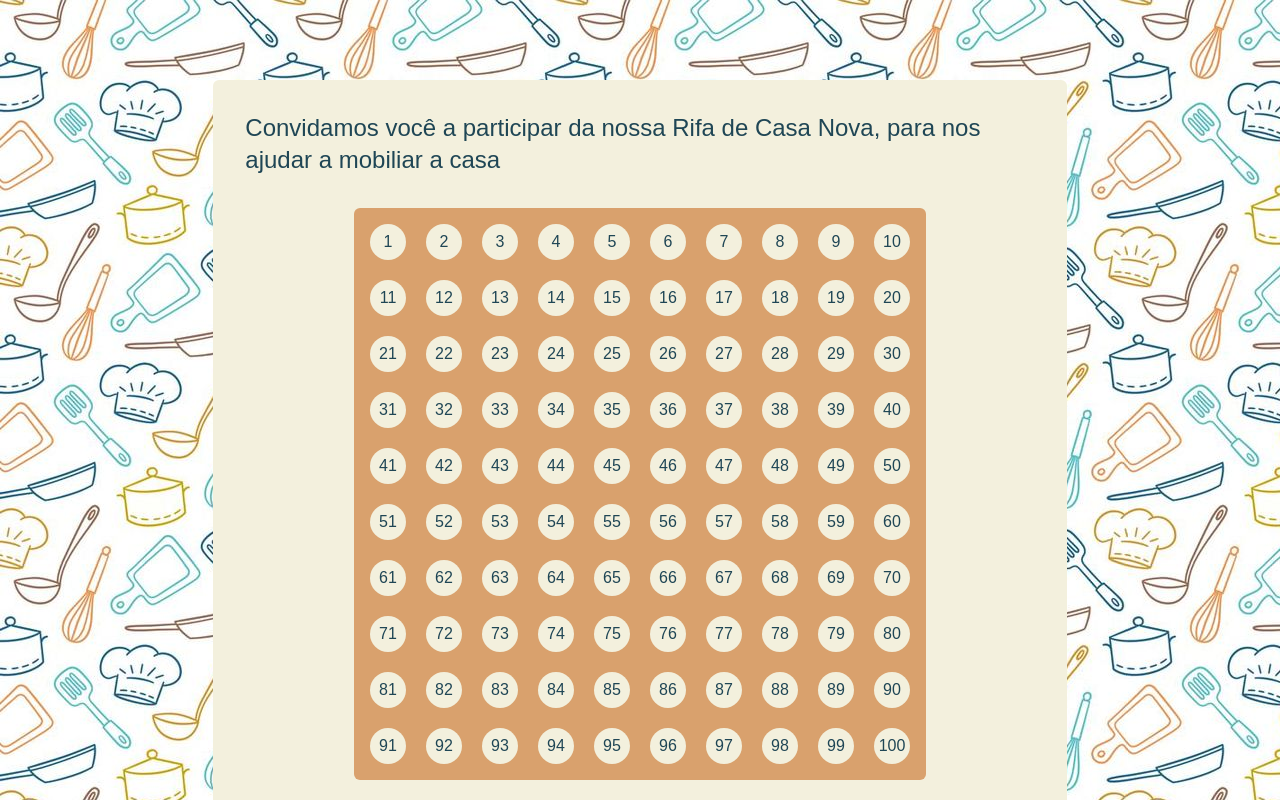
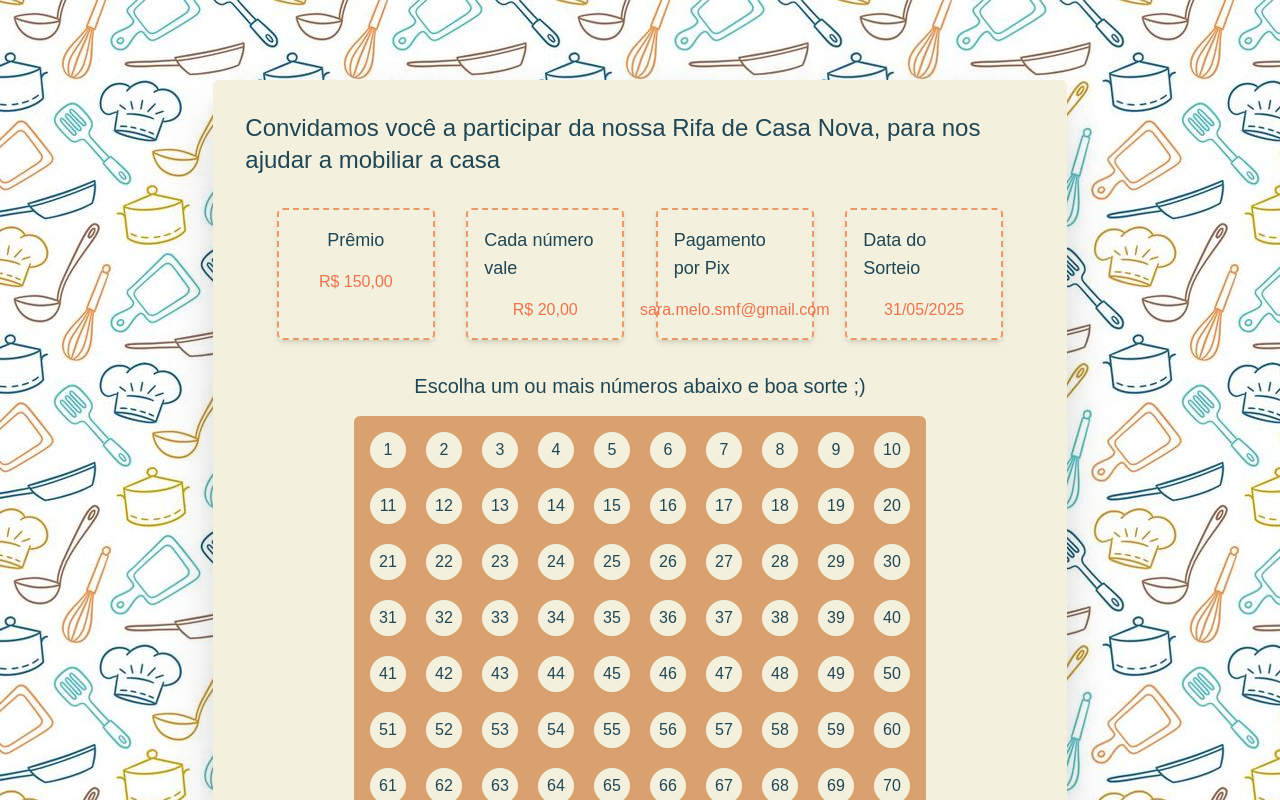
Before and after one commit to Sara-MF/rifa-casa, a Next.js app: page / in a window 1280 px wide. Shown: the top 800 px of the page. Built offline with nearby package versions, Linux system fonts and the light colour scheme; a web font is replaced by a local one.

Commit message:
feat: criando info cards

```diff
--- a/src/app/page.tsx
+++ b/src/app/page.tsx
@@ -2,13 +2,26 @@
 
 import Card from "@/components/Card";
 import Raffle from "@/components/Raffle";
+import Info from "@/components/Info";
 
 export default function Home() {
 
   return (
-    <Card className="bg-cream flex flex-col justify-center items-center m-auto md:w-8/12 h-fit p-8 my-20">
+    <Card className="bg-cream flex flex-col justify-center items-center m-auto md:w-8/12 h-fit p-8 my-20 shadow-2xl">
+
         <h1 className="text-navy-blue text-2xl font-medium mb-8">Convidamos você a participar da nossa Rifa de Casa Nova, para nos ajudar a mobiliar a casa</h1>
+        <div className="w-full flex flex-col md:flex-row justify-evenly">
+          <Info title="Prêmio" content="R$ 150,00" />
+          <Info title="Cada número vale" content="R$ 20,00" />
+          <Info title="Pagamento por Pix" content="sara.melo.smf@gmail.com" />
+          <Info title="Data do Sorteio" content="31/05/2025" />
+        </div>
+
+        <h2 className="text-navy-blue text-xl font-medium mb-4">Escolha um ou mais números abaixo e boa sorte ;)</h2>
+
         <Raffle />
+
+        <h2 className="text-navy-blue text-lg font-medium mt-4">X pontos escolhidos - Realizar o pagamento</h2>
     </Card>
   );
 }
--- /dev/null
+++ b/src/components/Info.tsx
@@ -0,0 +1,14 @@
+type InfoProps = {
+    title: string;
+    content: string;
+  };
+
+  export default function Info({ title, content }: InfoProps) {
+
+    return (
+      <div className="w-full md:w-1/5 rounded-md bg-cream border-dashed border-2 border-light-orange mb-8 flex flex-col items-center p-4 shadow-md">
+        <h1 className="text-navy-blue text-lg font-medium mb-4">{title}</h1>
+        <p className="text-orange">{content}</p>
+      </div>
+    )
+  }
--- a/src/components/Raffle.tsx
+++ b/src/components/Raffle.tsx
@@ -24,7 +24,7 @@ export default function Raffle() {
 
     return (
         <>
-            <Card className="bg-khaki grid grid-cols-5 md:grid-cols-10 h-fit w-fit place-items-center gap-5 p-4">
+            <Card className="bg-khaki grid grid-cols-5 md:grid-cols-10 w-5/6 h-fit md:w-fit place-items-center gap-5 p-4">
                 {tickets}
             </Card>
         </>
```
